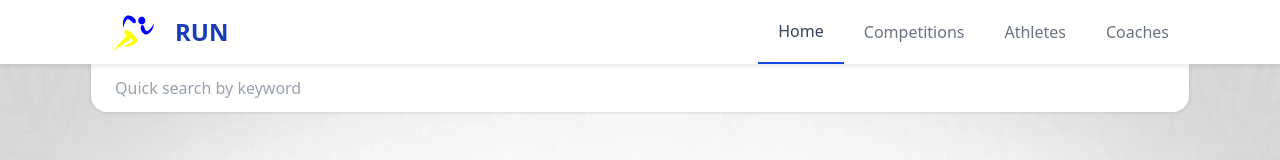
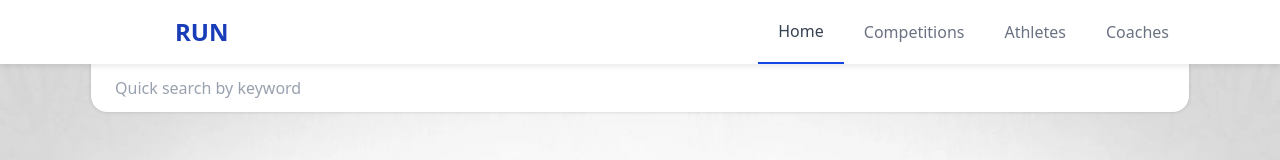
Before and after one commit to spalnique/runner, a React (Vite) app: page / in a window 1280 px wide. Shown: the top 160 px of the page. Built offline with nearby package versions, Linux system fonts and the light colour scheme; no server answers.

Commit message:
fix for assets

```diff
--- a/src/components/Icon/Icon.tsx
+++ b/src/components/Icon/Icon.tsx
@@ -1,13 +1,11 @@
 import { SVGAttributes } from "react";
-
-import sprite from "../../assets/icons/sprite.svg";
 
 type IconProps = SVGAttributes<SVGSVGElement> & { id: string; size?: number };
 
 const Icon = ({ id, size = 24, ...props }: IconProps) => {
   return (
     <svg width={props.width ?? size} height={props.height ?? size} {...props}>
-      <use href={`${sprite}#${id}`}></use>
+      <use href={`../../assets/icons/sprite.svg#${id}`}></use>
     </svg>
   );
 };
```
